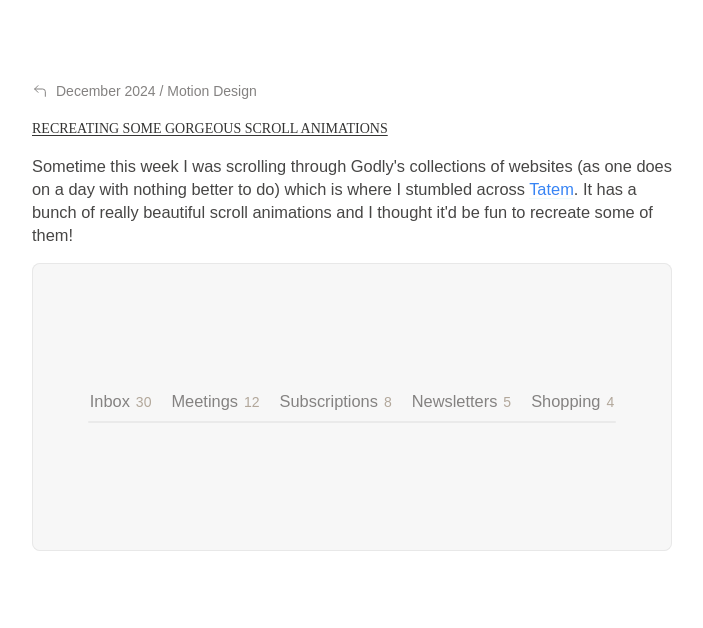
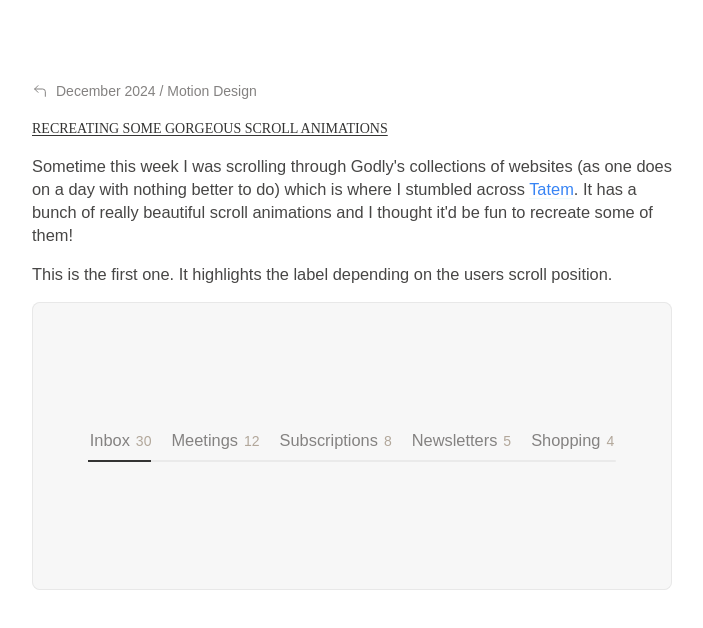
Before and after one commit to slightlybelowzen/prakharnagpal, an Astro site: page /experiments/tatem-animations in a window 1280 px wide. Shown: the whole page, without its empty margins (288-991 px from the left). Built offline with nearby package versions, Linux system fonts and the light colour scheme; Astro itself is replaced by a stand-in of ours.

Commit message:
removed some stuff

```diff
--- a/package.json
+++ b/package.json
@@ -13,7 +13,6 @@
     "@astrojs/react": "^4.0.0",
     "@types/react": "^18.3.13",
     "@types/react-dom": "^18.3.1",
-    "@vercel/analytics": "^1.4.1",
     "astro": "^5.0.2",
     "astro-cloudinary": "^1.3.0",
     "motion": "^11.13.1",
--- a/src/components/experiments/tatemScroll.jsx
+++ b/src/components/experiments/tatemScroll.jsx
@@ -1,39 +1,55 @@
-import { motion } from "framer-motion";
+import { motion, useScroll } from "framer-motion";
 
 export default function TatemScroll() {
   const data = [
     {
       label: "Inbox",
       count: 30,
+      start: 0,
+      end: 0.2,
     },
     {
       label: "Meetings",
       count: 12,
+      start: 0.2,
+      end: 0.4,
     },
     {
       label: "Subscriptions",
       count: 8,
+      start: 0.4,
+      end: 0.6,
     },
     {
       label: "Newsletters",
       count: 5,
+      start: 0.6,
+      end: 0.8,
     },
     {
       label: "Shopping",
       count: 4,
+      start: 0.8,
+      end: 1,
     },
   ];
+  const { scrollYProgress } = useScroll();
   return (
-    <motion.div className="group bg-[#00000008] min-h-72 rounded-lg shadow-code flex flex-col gap-2 justify-center items-center px-14">
+    <div className="group bg-[#00000008] min-h-72 rounded-lg shadow-code flex flex-col gap-2 justify-center items-center px-14">
       <div className="flex gap-5">
         {data.map((item) => (
-          <div className="flex items-center gap-1.5 justify-center text-body-muted">
+          <div
+            key={item.label}
+            className="flex items-center gap-1.5 justify-center text-body-muted"
+          >
             <div>{item.label}</div>
             <div className="text-sm text-graphic-outline">{item.count}</div>
           </div>
         ))}
       </div>
-      <div className="relative h-0.5 w-full items-center bg-beige-dark rounded-full"></div>
-    </motion.div>
+      <div className="relative h-0.5 w-full items-center bg-beige-dark rounded-full">
+        <div className="absolute inset-0 bg-graphic-black w-[12%]"></div>
+      </div>
+    </div>
   );
 }
--- a/src/layouts/ContentLayout.astro
+++ b/src/layouts/ContentLayout.astro
@@ -1,7 +1,6 @@
 ---
 import "../app.css";
 import { ClientRouter } from "astro:transitions";
-import Analytics from '@vercel/analytics/astro'
 const { frontmatter } = Astro.props;
 const { title, category, date } = frontmatter;
 const formattedDate = new Date(date).toLocaleDateString("en-GB", {
@@ -35,7 +34,6 @@ import ArrowUpLeft from "../assets/icons/arrow-up-left.svg";
 			<section class="stack">
 				<slot />
 			</section>
-			<Analytics />
 		</main>
 	</body>
 </html>
--- a/src/layouts/Layout.astro
+++ b/src/layouts/Layout.astro
@@ -1,7 +1,6 @@
 ---
 import "../app.css";
 import { ClientRouter } from "astro:transitions";
-import Analytics from '@vercel/analytics/astro'
 ---
 
 <!doctype html>
@@ -17,7 +16,6 @@ import Analytics from '@vercel/analytics/astro'
 	<body>
 		<main class="max-w-2xl xl:max-w-4xl mx-auto md:py-20 py-10 px-4 flex flex-col gap-4">
 			<slot />
-			<Analytics />
 		</main>
 	</body>
 </html>
--- a/src/pages/experiments/tatem-animations.mdx
+++ b/src/pages/experiments/tatem-animations.mdx
@@ -12,4 +12,7 @@ Sometime this week I was scrolling through Godly's collections of websites
 across [Tatem](https://tatem.com). It has a bunch of really beautiful scroll
 animations and I thought it'd be fun to recreate some of them!
 
+This is the first one. It highlights the label depending on the users scroll
+position.
+
 <TatemScroll client:load />
```
Also changed, not shown: 1 other file.
